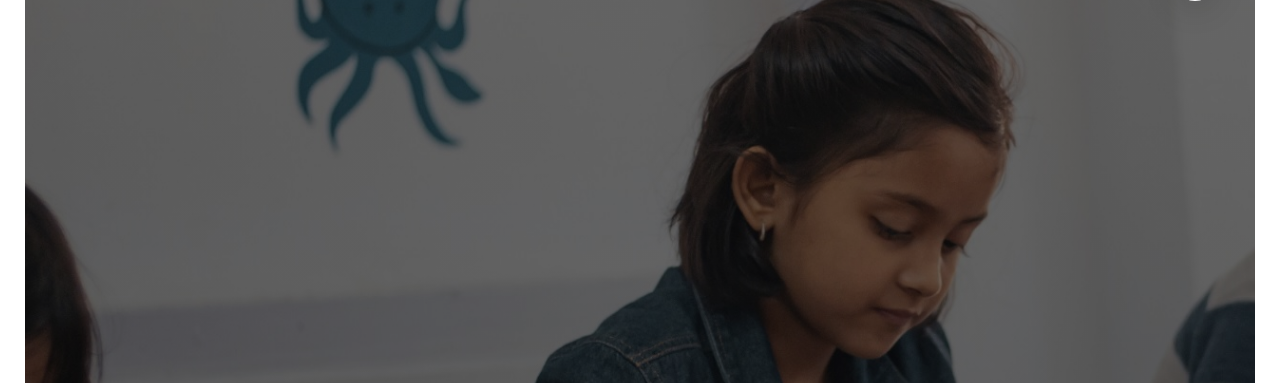
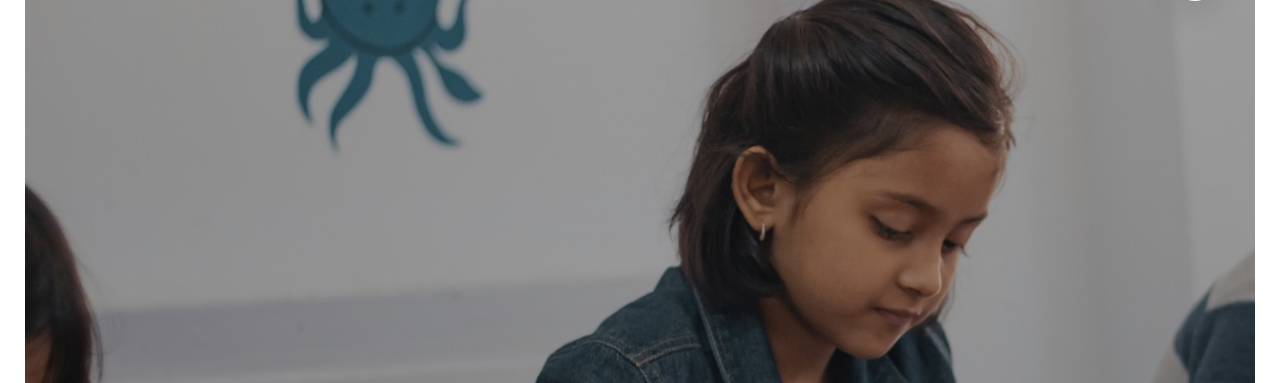
Before and after one commit to sasscss/pollocks-ui, a website: page index.html in a window 1280 px wide. Shown: the part 109-492 px from the top of the page. Drawn offline with Linux system fonts and the light colour scheme.

Commit message:
test commit

```diff
--- a/sass/layouts/_header.scss
+++ b/sass/layouts/_header.scss
@@ -1,6 +1,6 @@
  .header {
      height: 90vh;
-     background-image: linear-gradient(rgba(0,0,0,.35),rgba(0,0,0,.35)),url(../../resources/images/header-p3.jpg);
+     background-image:url(../../resources/images/header-p3.jpg);
      background-size: cover;
      background-position: left;
      //animation: header-slider 25s infinite 5s;
```
Also changed, not shown: resources/css/style.css.
